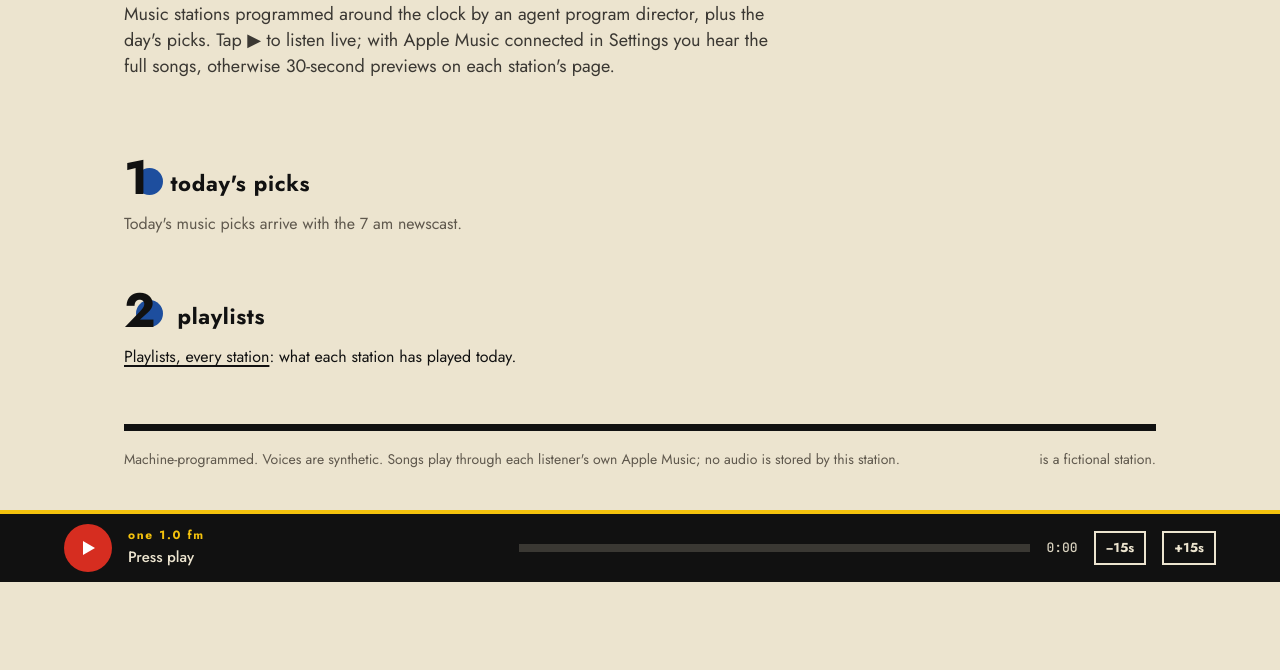
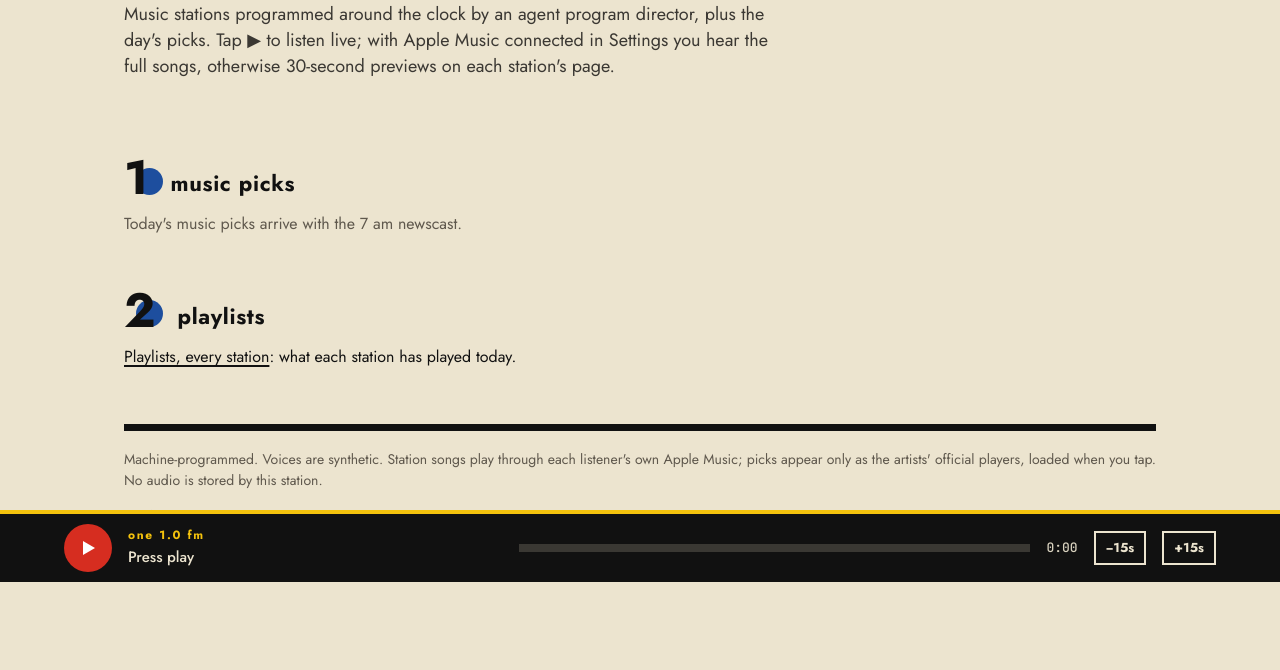
Before and after one commit to tmoody1973/station-of-one, a Python web app: template templates/hub.html in a window 1280 px wide. Shown: the part 218-888 px from the top of the page. Before the commit the page ends 800 px from the top, so only its background shows below. Run offline with Jinja, Linux system fonts and the light colour scheme; the template is opened without the code that fills it, so the values that code supplies are empty.

Commit message:
fix: review findings — the hub's picks are 'Music picks' (overnight they're yesterday's), and its footer names the official players the picks use
Co-Authored-By: Claude Opus 5.5 <noreply@anthropic.com>

```diff
--- a/templates/hub.html
+++ b/templates/hub.html
@@ -59,7 +59,7 @@ main.wrap{padding-top:34px;padding-bottom:56px;display:flex;flex-direction:colum
 </section>
 
 <section class="block" id="picks">
-  <h2 class="marker ci"><span class="num">1</span><span class="lbl">Today's picks</span></h2>
+  <h2 class="marker ci"><span class="num">1</span><span class="lbl">Music picks</span></h2>
   {% if picks and picks.picks %}
   <p style="margin:0 0 14px;color:var(--ink-2)">New releases from the labels and channels the station follows, ranked by Jev. Players are the artists' official Bandcamp and YouTube embeds and load only when you tap Play.</p>
   <div class="cards">
@@ -74,7 +74,7 @@ main.wrap{padding-top:34px;padding-bottom:56px;display:flex;flex-direction:colum
 </section>
 
 <footer>
-  <span>Machine-programmed. Voices are synthetic. Songs play through each listener's own Apple Music; no audio is stored by this station.</span>
+  <span>Machine-programmed. Voices are synthetic. Station songs play through each listener's own Apple Music; picks appear only as the artists' official players, loaded when you tap. No audio is stored by this station.</span>
   <span>{{ station.call_sign }} {{ station.frequency }} is a fictional station.</span>
 </footer>
 </main>
```
Also changed, not shown: tests/test_hub.py (+9 -0 lines).
